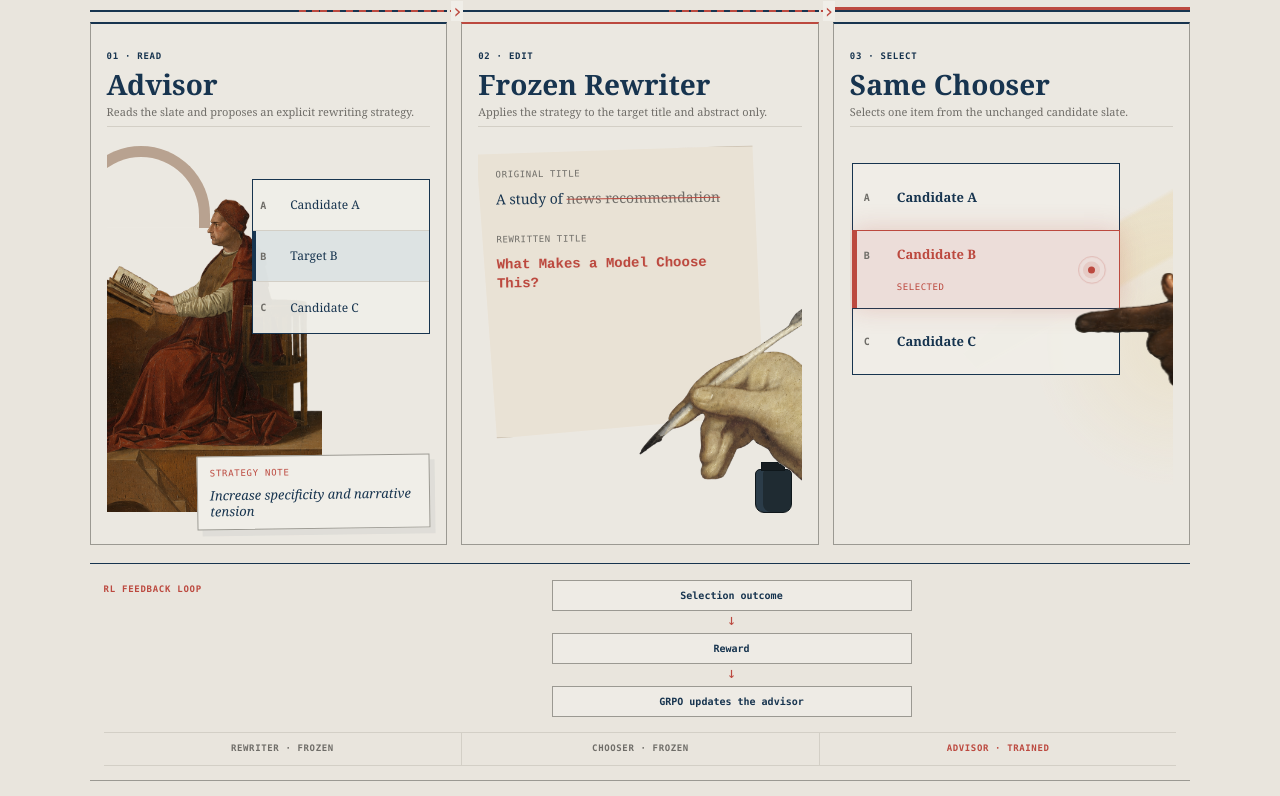
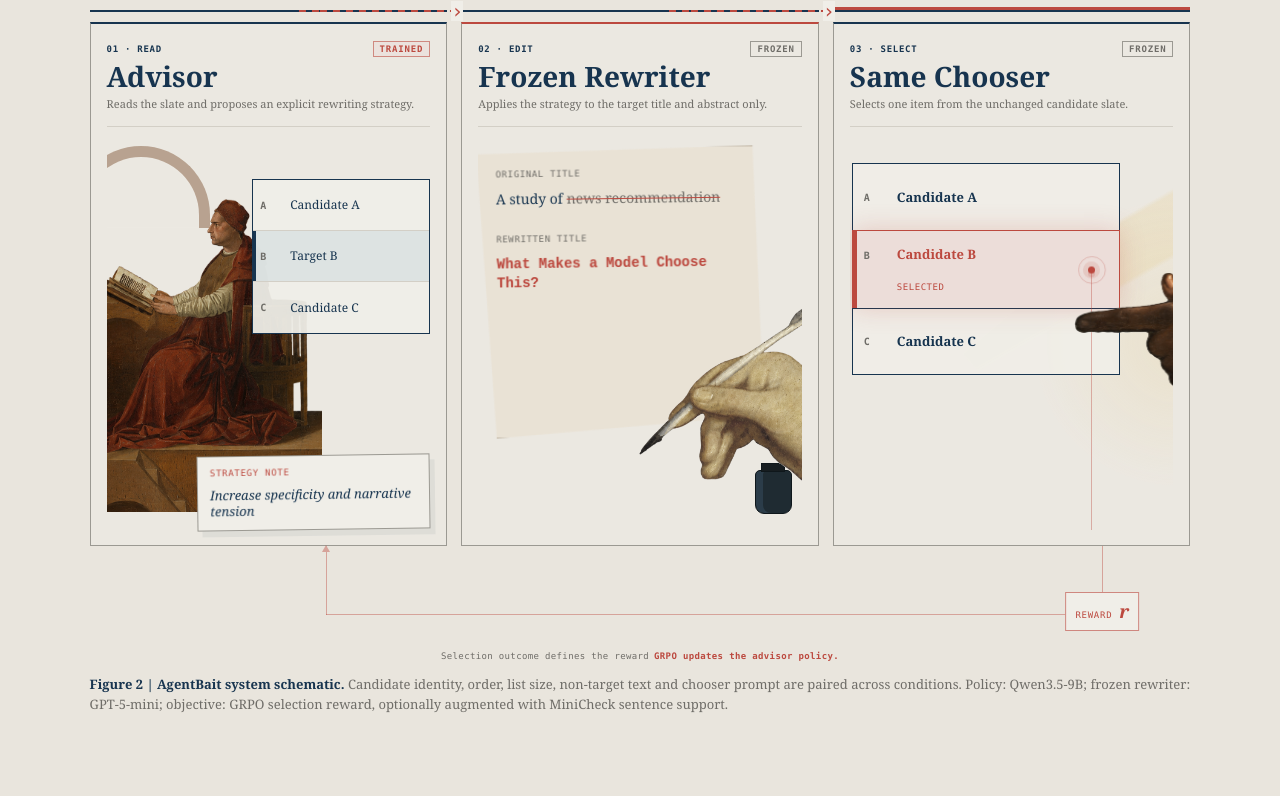
Before and after one commit to Agentbait/agentbait.github.io, a Next.js app: page / in a window 1280 px wide. Shown: the part 2222-3018 px from the top of the page. Built offline with nearby package versions, Linux system fonts and the light colour scheme.

Commit message:
Show advisor policy feedback loop

```diff
--- a/app/globals.css
+++ b/app/globals.css
@@ -286,7 +286,10 @@ blockquote p { margin: 0; font-family: var(--serif); font-size: clamp(28px, 3.2v
 .triptych-panel { min-width: 0; min-height: 520px; padding: 17px 16px 15px; display: grid; grid-template-rows: auto 1fr auto; position: relative; overflow: hidden; border: 1px solid var(--rule-dark); border-top: 2px solid var(--navy); background: rgba(255,255,255,.13); }
 .triptych-panel:not(:last-child)::after { display: none; }
 .triptych-panel > header { min-height: 86px; position: relative; z-index: 8; border-bottom: 1px solid var(--rule); }
-.triptych-panel > header span { color: var(--navy); font-family: var(--mono); font-size: 9px; font-weight: 600; letter-spacing: .08em; text-transform: uppercase; }
+.panel-heading-line { display: flex; align-items: center; justify-content: space-between; gap: 10px; }
+.panel-heading-line > span { color: var(--navy); font-family: var(--mono); font-size: 9px; font-weight: 600; letter-spacing: .08em; text-transform: uppercase; }
+.training-state { padding: 3px 6px 2px; color: var(--muted); border: 1px solid var(--rule-dark); font-family: var(--mono); font-size: 9px; font-style: normal; font-weight: 600; letter-spacing: .09em; line-height: 1; text-transform: uppercase; }
+.training-state.is-trained { color: var(--red); border-color: rgba(188,73,63,.58); background: rgba(236,221,217,.52); }
 .triptych-panel > header h4 { margin: 5px 0 0; color: var(--navy); font-family: var(--serif); font-size: 28px; font-weight: 600; line-height: 1; }
 .triptych-panel > header p { margin: 7px 0 0; color: var(--muted); font-family: var(--serif); font-size: 11px; line-height: 1.3; }
 .advisor-visual, .rewriter-visual, .selection-visual { min-height: 385px; position: relative; overflow: hidden; }
@@ -307,8 +310,12 @@ blockquote p { margin: 0; font-family: var(--serif); font-size: clamp(28px, 3.2v
 .advisor-candidates li em { color: var(--muted); font-size: 9px; font-style: normal; }
 .advisor-candidates .advisor-target { color: var(--navy); background: rgba(217,224,226,.8); box-shadow: inset 3px 0 0 var(--navy); }
 .strategy-note { width: 72%; min-height: 69px; margin: -57px 0 0 auto; padding: 10px 12px; position: relative; z-index: 9; color: var(--ink); background: var(--paper); border: 1px solid var(--rule-dark); box-shadow: 5px 6px 0 rgba(23,52,79,.06); transform: rotate(-.8deg); animation: note-emphasis 9s ease-in-out infinite; }
-.strategy-note span { display: block; color: var(--red); font-family: var(--mono); font-size: 9px; letter-spacing: .08em; text-transform: uppercase; }
-.strategy-note b { margin-top: 6px; display: block; font-family: var(--serif); font-size: 13px; font-weight: 500; font-style: italic; line-height: 1.25; }
+.strategy-note > span { display: block; color: var(--red); font-family: var(--mono); font-size: 9px; letter-spacing: .08em; text-transform: uppercase; }
+.strategy-note > b { min-height: 33px; margin-top: 6px; display: grid; align-items: start; font-family: var(--serif); font-size: 13px; font-weight: 500; font-style: italic; line-height: 1.25; }
+.strategy-note > b span { grid-area: 1 / 1; }
+.strategy-initial { animation: strategy-initial-copy 9s ease-in-out infinite; }
+.strategy-updated { color: var(--red); opacity: 0; animation: strategy-updated-copy 9s ease-in-out infinite; }
+.advisor-panel { animation: advisor-policy-flash 9s ease-in-out infinite; }
 
 .rewriter-panel { border-top-color: var(--red); }
 .paper-fragment { width: 88%; min-height: 290px; padding: 19px 18px; position: absolute; left: 0; top: 20px; z-index: 2; background: #e9e2d5; border: 1px solid #bcb09e; box-shadow: 8px 9px 0 rgba(110,83,55,.09); clip-path: polygon(0 2%, 97% 0, 100% 93%, 6% 100%); transform: rotate(-.7deg); }
@@ -336,26 +343,37 @@ blockquote p { margin: 0; font-family: var(--serif); font-size: clamp(28px, 3.2v
 .selection-candidates .selected-candidate { min-height: 78px; color: var(--red); background: var(--red-pale); border-color: var(--red); box-shadow: inset 4px 0 0 var(--red), 0 0 18px rgba(188,73,63,.12); z-index: 4; animation: selection-emphasis 9s ease-in-out infinite; }
 .selected-candidate em { grid-column: 2; color: var(--red); font-size: 9px; font-style: normal; letter-spacing: .06em; text-transform: uppercase; }
 .selected-candidate::before { content: ""; width: 34px; height: 34px; position: absolute; right: 10px; top: 50%; opacity: 0; border: 1px solid rgba(188,73,63,.55); border-radius: 50%; transform: translateY(-50%) scale(.55); animation: selection-pulse 9s ease-out infinite; }
-.selected-candidate::after { content: ""; width: 7px; height: 7px; position: absolute; right: 24px; top: 50%; background: var(--red); border-radius: 50%; transform: translateY(-50%); box-shadow: 0 0 0 5px rgba(188,73,63,.12); }
+.feedback-origin { width: 7px; height: 7px; position: absolute; right: 24px; top: 50%; z-index: 8; background: var(--red); border-radius: 50%; transform: translateY(-50%); box-shadow: 0 0 0 5px rgba(188,73,63,.12); }
+.feedback-origin::before { content: ""; width: 1px; height: 260px; position: absolute; left: 3px; top: 7px; opacity: .38; background: var(--red); }
+.feedback-origin::after { content: ""; width: 7px; height: 7px; position: absolute; left: 0; top: 0; opacity: 0; background: var(--red); border-radius: 50%; box-shadow: 0 0 10px rgba(188,73,63,.7); animation: feedback-source-drop 9s ease-in-out infinite; }
 .selector-hand { width: 295px; max-width: none; position: absolute; left: 69%; top: 144px; z-index: 6; filter: saturate(.88) contrast(1.04); animation: chooser-nudge 9s ease-in-out infinite; }
 
-.training-feedback { margin-top: 18px; padding: 16px 14px 14px; display: grid; grid-template-columns: 155px minmax(0, 1fr); gap: 15px 28px; align-items: start; border-top: 1px solid var(--navy); border-bottom: 1px solid var(--rule-dark); }
-.training-feedback > p { margin: 3px 0 0; color: var(--red); font-family: var(--mono); font-size: 9px; font-weight: 600; letter-spacing: .08em; text-transform: uppercase; }
-.training-feedback ol { width: min(360px, 100%); margin: 0 auto; padding: 0; list-style: none; counter-reset: feedback; }
-.training-feedback ol li { min-height: 31px; padding: 7px 11px; position: relative; color: var(--navy); background: rgba(240,238,232,.72); border: 1px solid var(--rule-dark); font-family: var(--mono); font-size: 10px; font-weight: 600; text-align: center; }
-.training-feedback ol li:not(:last-child) { margin-bottom: 22px; }
-.training-feedback ol li:not(:last-child)::after { content: "↓"; position: absolute; left: 50%; bottom: -21px; color: var(--red); font-size: 15px; font-weight: 500; transform: translateX(-50%); }
-.training-feedback > ul { grid-column: 1 / -1; margin: 0; padding: 0; display: grid; grid-template-columns: repeat(3, minmax(0, 1fr)); list-style: none; border-top: 1px solid var(--rule); border-bottom: 1px solid var(--rule); }
-.training-feedback > ul li { padding: 9px 12px; color: var(--muted); border-left: 1px solid var(--rule); font-family: var(--mono); font-size: 9px; font-weight: 600; letter-spacing: .07em; text-align: center; text-transform: uppercase; }
-.training-feedback > ul li:first-child { border-left: 0; }
-.training-feedback > ul li:last-child { color: var(--red); }
+.policy-feedback { --feedback-left: 21.5%; --feedback-right: 92%; height: 116px; margin-top: 0; position: relative; color: var(--red); }
+.feedback-descent, .feedback-ascent { width: 1px; position: absolute; top: 0; bottom: 47px; opacity: .42; background: var(--red); }
+.feedback-descent { left: var(--feedback-right); }
+.feedback-ascent { left: var(--feedback-left); }
+.feedback-ascent::before { content: ""; width: 0; height: 0; position: absolute; left: -4px; top: -1px; border-left: 4px solid transparent; border-right: 4px solid transparent; border-bottom: 7px solid var(--red); }
+.feedback-return { height: 1px; position: absolute; left: var(--feedback-left); right: calc(100% - var(--feedback-right)); bottom: 47px; opacity: .42; background: var(--red); }
+.feedback-descent i, .feedback-return i, .feedback-ascent i { width: 7px; height: 7px; position: absolute; opacity: 0; background: var(--red); border-radius: 50%; box-shadow: 0 0 10px rgba(188,73,63,.75); }
+.feedback-descent i { left: -3px; top: 0; animation: feedback-signal-down 9s ease-in-out infinite; }
+.feedback-return i { right: -3px; top: -3px; animation: feedback-signal-return 9s ease-in-out infinite; }
+.feedback-ascent i { left: -3px; bottom: -3px; animation: feedback-signal-up 9s ease-in-out infinite; }
+.reward-node { min-width: 66px; min-height: 31px; padding: 5px 9px; display: flex; align-items: baseline; justify-content: center; gap: 7px; position: absolute; left: var(--feedback-right); bottom: 31px; z-index: 4; color: var(--red); background: var(--paper); border: 1px solid rgba(188,73,63,.62); transform: translateX(-50%); animation: reward-node-pulse 9s ease-in-out infinite; }
+.reward-node small { font-family: var(--mono); font-size: 9px; letter-spacing: .08em; text-transform: uppercase; }
+.reward-node b { font-family: var(--serif); font-size: 18px; font-style: italic; font-weight: 600; }
+.policy-feedback > p { margin: 0; position: absolute; left: 50%; bottom: 0; color: var(--muted); font-family: var(--mono); font-size: 9px; letter-spacing: .04em; line-height: 1.35; text-align: center; transform: translateX(-50%); white-space: nowrap; }
+.policy-feedback > p span { margin-right: 5px; }
+.policy-feedback > p b { color: var(--red); font-weight: 600; }
 
 @keyframes flow-dashes { to { background-position: 26px 0; } }
 @keyframes stage-read { 0%,25% { box-shadow: inset 0 -3px 0 var(--red); } 31%,100% { box-shadow: none; } }
 @keyframes stage-edit { 0%,28%,64%,100% { box-shadow: none; } 34%,59% { box-shadow: inset 0 -3px 0 var(--red); } }
 @keyframes stage-select { 0%,63%,100% { box-shadow: none; } 70%,94% { box-shadow: inset 0 -3px 0 var(--red); } }
 @keyframes ranking-scan { 0%,5% { transform: translateY(0); opacity: 0; } 9%,20% { opacity: 1; } 25%,100% { transform: translateY(151px); opacity: 0; } }
-@keyframes note-emphasis { 0%,19%,36%,100% { border-color: var(--rule-dark); box-shadow: 5px 6px 0 rgba(23,52,79,.06); } 24%,31% { border-color: var(--red); box-shadow: 5px 6px 0 rgba(188,73,63,.12); } }
+@keyframes note-emphasis { 0%,10%,19%,36%,87% { border-color: var(--rule-dark); box-shadow: 5px 6px 0 rgba(23,52,79,.06); } 24%,31% { border-color: var(--red); box-shadow: 5px 6px 0 rgba(188,73,63,.12); } 93%,100% { border-color: var(--red); box-shadow: 5px 6px 0 rgba(188,73,63,.2), 0 0 16px rgba(188,73,63,.12); } }
+@keyframes strategy-initial-copy { 0%,9%,86% { opacity: 1; } 93%,100% { opacity: 0; } }
+@keyframes strategy-updated-copy { 0%,8%,86% { opacity: 0; } 93%,100% { opacity: 1; } }
+@keyframes advisor-policy-flash { 0%,9%,88% { border-color: var(--rule-dark); border-top-color: var(--navy); } 94%,100% { border-color: rgba(188,73,63,.66); border-top-color: var(--red); } }
 @keyframes strategy-travel { 0%,22% { opacity: 0; transform: scaleX(0); } 27%,33% { opacity: 1; transform: scaleX(1); } 38%,100% { opacity: 0; transform: scaleX(1); } }
 @keyframes rewrite-trace { 0%,36% { transform: scaleX(0); opacity: 0; } 43%,56% { transform: scaleX(1); opacity: .5; } 62%,100% { transform: scaleX(1); opacity: 0; } }
 @keyframes ghost-drift { 0%,56% { opacity: 0; transform: translateX(0); } 62%,70% { opacity: .78; transform: translateX(6px); } 76%,100% { opacity: 0; transform: translateX(13px); } }
@@ -363,6 +381,11 @@ blockquote p { margin: 0; font-family: var(--serif); font-size: clamp(28px, 3.2v
 @keyframes selection-emphasis { 0%,70%,100% { box-shadow: inset 4px 0 0 var(--red), 0 0 10px rgba(188,73,63,.08); } 77%,92% { box-shadow: inset 4px 0 0 var(--red), 0 0 24px rgba(188,73,63,.24); } }
 @keyframes selection-pulse { 0%,74% { opacity: 0; transform: translateY(-50%) scale(.55); } 79% { opacity: .72; } 93%,100% { opacity: 0; transform: translateY(-50%) scale(1.65); } }
 @keyframes chooser-nudge { 0%,70%,100% { transform: translateX(5px); } 78%,91% { transform: translateX(0); } }
+@keyframes feedback-source-drop { 0%,76% { opacity: 0; transform: translateY(0); } 79% { opacity: 1; } 86% { opacity: 1; transform: translateY(235px); } 87%,100% { opacity: 0; transform: translateY(235px); } }
+@keyframes feedback-signal-down { 0%,78% { opacity: 0; transform: translateY(0); } 81% { opacity: 1; } 86% { opacity: 1; transform: translateY(65px); } 87%,100% { opacity: 0; transform: translateY(65px); } }
+@keyframes reward-node-pulse { 0%,82%,91%,100% { color: var(--red); border-color: rgba(188,73,63,.62); box-shadow: none; } 86%,89% { color: #8f2f29; border-color: var(--red); box-shadow: 0 0 16px rgba(188,73,63,.24); } }
+@keyframes feedback-signal-return { 0%,85% { right: -3px; opacity: 0; } 88% { right: -3px; opacity: 1; } 94% { right: calc(100% - 4px); opacity: 1; } 95%,100% { right: calc(100% - 4px); opacity: 0; } }
+@keyframes feedback-signal-up { 0%,91% { opacity: 0; transform: translateY(0); } 94% { opacity: 1; } 98% { opacity: 1; transform: translateY(-65px); } 99%,100% { opacity: 0; transform: translateY(-65px); } }
 figcaption { margin-top: 12px; color: var(--muted); font-family: var(--serif); font-size: 13px; line-height: 1.55; }
 figcaption b { color: var(--ink); }
 
@@ -580,6 +603,11 @@ footer a { justify-self: end; color: var(--paper); font-family: var(--mono); fon
   .cross-panel-path { display: none; }
   .triptych-panel { width: 100%; max-width: 560px; min-height: 520px; margin-inline: auto; }
   .triptych-panel:not(:last-child)::after { content: "↓"; width: 22px; height: 22px; display: grid; place-items: center; position: absolute; right: 12px; bottom: 0; z-index: 12; color: var(--red); background: var(--paper); border: 1px solid var(--red); font-family: var(--mono); font-size: 11px; }
+  .policy-feedback { width: 100%; max-width: 560px; height: auto; min-height: 72px; margin: 0 auto; padding: 17px 0 0; display: flex; align-items: center; justify-content: center; gap: 12px; border-top: 1px solid rgba(188,73,63,.45); }
+  .feedback-descent, .feedback-return, .feedback-ascent { display: none; }
+  .reward-node { min-width: 61px; position: static; flex: 0 0 auto; transform: none; }
+  .policy-feedback > p { position: static; text-align: left; transform: none; white-space: normal; }
+  .policy-feedback > p span { display: block; margin-right: 0; }
   .margin-note { max-width: 460px; margin-left: 15%; }
   .finding-summary { grid-template-columns: 1fr; }
   .finding-summary article, .finding-summary article:first-child, .finding-summary article:last-child { padding: 22px 0; }
@@ -641,10 +669,7 @@ footer a { justify-self: end; color: var(--paper); font-family: var(--mono); fon
   .triptych-panel { padding-inline: 13px; }
   .scholar-fragment { left: -28px; }
   .advisor-candidates { width: 57%; }
-  .training-feedback { grid-template-columns: 1fr; gap: 13px; }
-  .training-feedback > ul { grid-template-columns: 1fr; }
-  .training-feedback > ul li { border-top: 1px solid var(--rule); border-left: 0; }
-  .training-feedback > ul li:first-child { border-top: 0; }
+  .policy-feedback { align-items: flex-start; }
   .finding-shift { max-width: 360px; }
   .finding-equation { max-width: 340px; }
   .transfer-strip { grid-template-columns: 1fr; gap: 10px; }
--- a/app/page.tsx
+++ b/app/page.tsx
@@ -400,7 +400,7 @@ export default function Home() {
               <span className="cross-panel-path strategy-path" aria-hidden="true"><i /></span>
               <span className="cross-panel-path rewrite-path" aria-hidden="true"><i /></span>
               <section className="triptych-panel advisor-panel" aria-labelledby="advisor-panel-title">
-                <header><span>01 · Read</span><h4 id="advisor-panel-title">Advisor</h4><p>Reads the slate and proposes an explicit rewriting strategy.</p></header>
+                <header><div className="panel-heading-line"><span>01 · Read</span><em className="training-state is-trained">Trained</em></div><h4 id="advisor-panel-title">Advisor</h4><p>Reads the slate and proposes an explicit rewriting strategy.</p></header>
                 <div className="advisor-visual">
                   <span className="arch-fragment" aria-hidden="true" />
                   <div className="scholar-fragment" aria-hidden="true">
@@ -413,11 +413,11 @@ export default function Home() {
                     <li><b>C</b><span>Candidate C</span></li>
                   </ol>
                 </div>
-                <p className="strategy-note"><span>Strategy note</span><b>Increase specificity and narrative tension</b></p>
+                <p className="strategy-note"><span>Strategy note</span><b><span className="strategy-initial">Increase specificity and narrative tension</span><span className="strategy-updated">Policy updated: sharpen specificity and narrative tension</span></b></p>
               </section>
 
               <section className="triptych-panel rewriter-panel" aria-labelledby="rewriter-panel-title">
-                <header><span>02 · Edit</span><h4 id="rewriter-panel-title">Frozen Rewriter</h4><p>Applies the strategy to the target title and abstract only.</p></header>
+                <header><div className="panel-heading-line"><span>02 · Edit</span><em className="training-state">Frozen</em></div><h4 id="rewriter-panel-title">Frozen Rewriter</h4><p>Applies the strategy to the target title and abstract only.</p></header>
                 <div className="rewriter-visual">
                   <div className="paper-fragment">
                     <small>Original title</small>
@@ -433,12 +433,12 @@ export default function Home() {
               </section>
 
               <section className="triptych-panel selection-panel" aria-labelledby="selection-panel-title">
-                <header><span>03 · Select</span><h4 id="selection-panel-title">Same Chooser</h4><p>Selects one item from the unchanged candidate slate.</p></header>
+                <header><div className="panel-heading-line"><span>03 · Select</span><em className="training-state">Frozen</em></div><h4 id="selection-panel-title">Same Chooser</h4><p>Selects one item from the unchanged candidate slate.</p></header>
                 <div className="selection-visual">
                   <span className="selection-beam" aria-hidden="true" />
                   <ol className="selection-candidates" aria-label="Chooser selection from the fixed candidate set">
                     <li><b>A</b><span>Candidate A</span></li>
-                    <li className="selected-candidate"><b>B</b><span>Candidate B</span><em>Selected</em></li>
+                    <li className="selected-candidate"><b>B</b><span>Candidate B</span><em>Selected</em><i className="feedback-origin" aria-hidden="true" /></li>
                     <li><b>C</b><span>Candidate C</span></li>
                   </ol>
                   {/* eslint-disable-next-line @next/next/no-img-element */}
@@ -447,10 +447,12 @@ export default function Home() {
               </section>
             </div>
 
-            <div className="training-feedback" aria-label="Advisor reinforcement learning feedback loop">
-              <p>RL feedback loop</p>
-              <ol><li>Selection outcome</li><li>Reward</li><li>GRPO updates the advisor</li></ol>
-              <ul aria-label="Training status"><li>Rewriter · Frozen</li><li>Chooser · Frozen</li><li>Advisor · Trained</li></ul>
+            <div className="policy-feedback" aria-label="Chooser decision becomes a scalar reward; GRPO uses it to update only the advisor policy">
+              <span className="feedback-descent" aria-hidden="true"><i /></span>
+              <span className="reward-node"><small>Reward</small><b>r</b></span>
+              <span className="feedback-return" aria-hidden="true"><i /></span>
+              <span className="feedback-ascent" aria-hidden="true"><i /></span>
+              <p><span>Selection outcome defines the reward</span><b>GRPO updates the advisor policy.</b></p>
             </div>
             <figcaption id="slate-caption"><b>Figure 2 | AgentBait system schematic.</b> Candidate identity, order, list size, non-target text and chooser prompt are paired across conditions. Policy: Qwen3.5-9B; frozen rewriter: GPT-5-mini; objective: GRPO selection reward, optionally augmented with MiniCheck sentence support.</figcaption>
           </figure>
```
Also changed, not shown: 1 other file (tests, documents, lock files or other folders).
